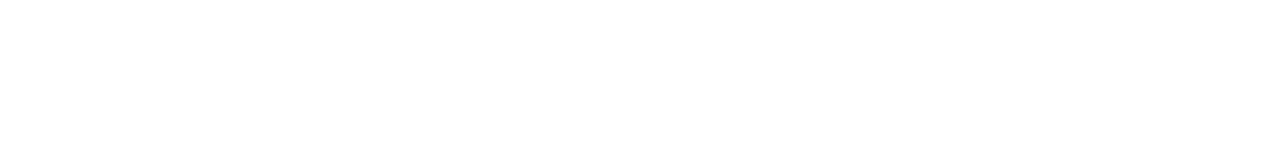
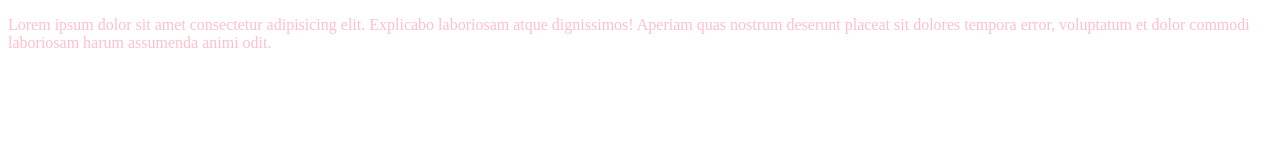
Before and after one commit to tg-Tina02/test2, a plain HTML site: page index.html in a window 1280 px wide. Drawn offline with Linux system fonts and the light colour scheme.

Commit message:
新增p段落跟樣式

```diff
--- /dev/null
+++ b/css/all.css
@@ -0,0 +1,3 @@
+p{
+    color: pink;
+}
--- a/index.html
+++ b/index.html
@@ -5,8 +5,9 @@
     <meta http-equiv="X-UA-Compatible" content="IE=edge">
     <meta name="viewport" content="width=device-width, initial-scale=1.0">
     <title>Document</title>
+    <link rel="stylesheet" href="css/all.css">
 </head>
 <body>
-
+    <p>Lorem ipsum dolor sit amet consectetur adipisicing elit. Explicabo laboriosam atque dignissimos! Aperiam quas nostrum deserunt placeat sit dolores tempora error, voluptatum et dolor commodi laboriosam harum assumenda animi odit.</p>
 </body>
 </html>
```
